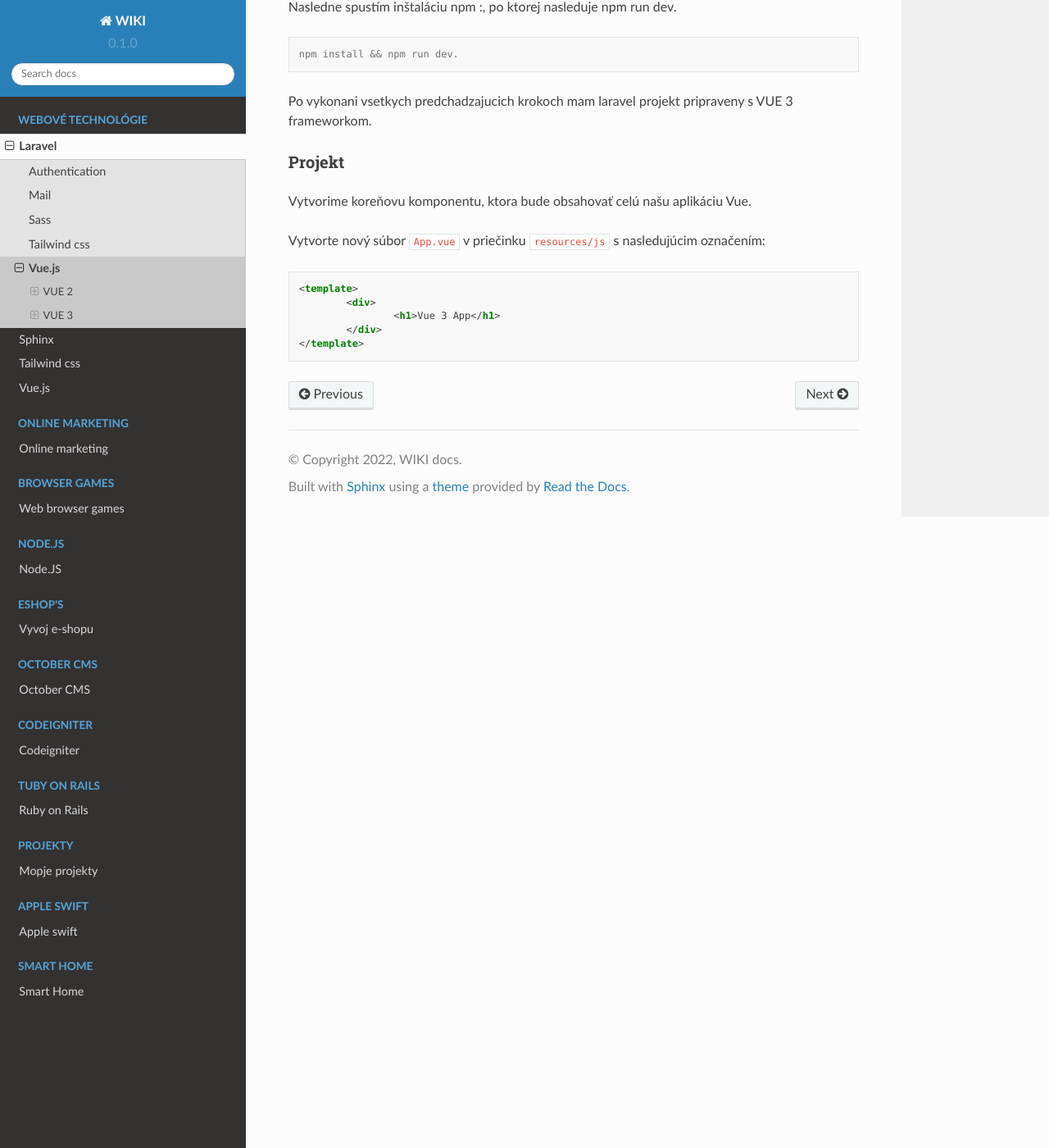
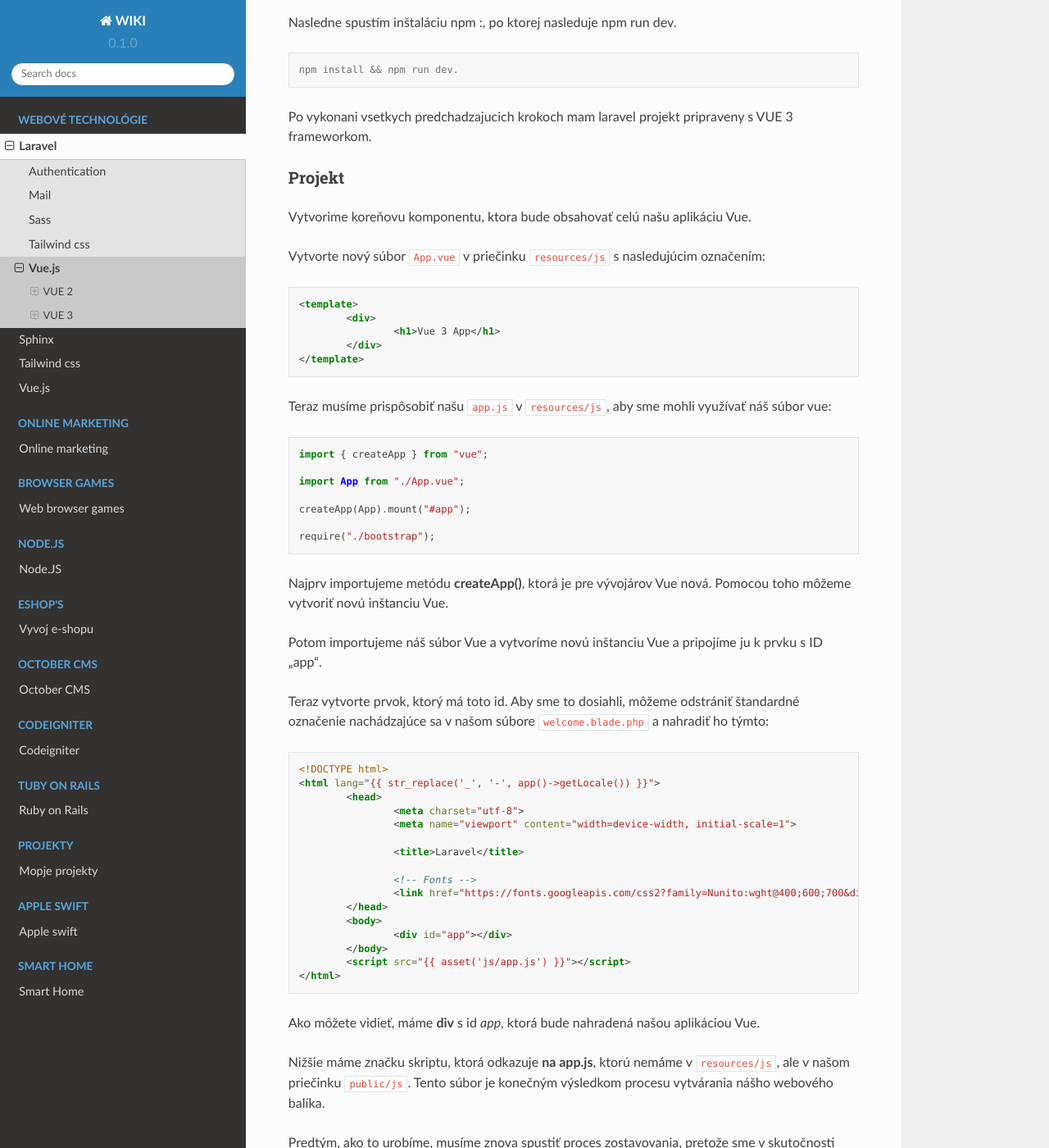
Before and after one commit to Lacike33/RTD_Wiki, a Sphinx documentation site: the page built from docs/source/web/laravel/vue.rst, in a window 1280 px wide and 1400 px high, scrolled down 3117 px. Shown: the whole window at 82% size. Built offline with Sphinx 7.4.7 and the Read the Docs theme 2.0.0, drawn with Linux system fonts in a browser that asks for light colours; pages that are not in the unit, such as notebooks, are missing from menus; some of the changed text lies outside the part shown.

Commit message:
Uprava instalacie VUE 3.

```diff
--- a/docs/source/web/laravel/vue.rst
+++ b/docs/source/web/laravel/vue.rst
@@ -28,6 +28,7 @@ Pre implementaciu cisteho **Vue 2** bez dalsich medzi frameworkov je optimalne v
 Nasledne je nutne si vybrat reaktivny framework a v nasom pripade to je **Vue.js**
 
 ::
+
 	// Generate basic scaffolding...
 
 	php artisan ui bootstrap
@@ -173,6 +174,62 @@ Vytvorte nový súbor ``App.vue`` v priečinku ``resources/js`` s nasledujúcim
 		</div>
 	</template>
 
+Teraz musíme prispôsobiť našu ``app.js`` v ``resources/js``, aby sme mohli využívať náš súbor vue:
+
+.. code-block::
+
+	import { createApp } from "vue";
+
+	import App from "./App.vue";
+
+	createApp(App).mount("#app");
+
+	require("./bootstrap");
+
+Najprv importujeme metódu **createApp()**, ktorá je pre vývojárov Vue nová. Pomocou toho môžeme vytvoriť novú inštanciu Vue.
+
+Potom importujeme náš súbor Vue a vytvoríme novú inštanciu Vue a pripojíme ju k prvku s ID „app“.
+
+Teraz vytvorte prvok, ktorý má toto id. Aby sme to dosiahli, môžeme odstrániť štandardné označenie nachádzajúce sa v našom súbore ``welcome.blade.php`` a nahradiť ho týmto:
+
+.. code-block:: html+php
+
+	<!DOCTYPE html>
+	<html lang="{{ str_replace('_', '-', app()->getLocale()) }}">
+		<head>
+			<meta charset="utf-8">
+			<meta name="viewport" content="width=device-width, initial-scale=1">
+
+			<title>Laravel</title>
+
+			<!-- Fonts -->
+			<link href="https://fonts.googleapis.com/css2?family=Nunito:wght@400;600;700&display=swap" rel="stylesheet">
+		</head>
+		<body>
+			<div id="app"></div>
+		</body>
+		<script src="{{ asset('js/app.js') }}"></script>
+	</html>
+
+
+Ako môžete vidieť, máme **div** s id *app*, ktorá bude nahradená našou aplikáciou Vue.
+
+Nižšie máme značku skriptu, ktorá odkazuje **na app.js**, ktorú nemáme v ``resources/js``, ale v našom priečinku ``public/js``. Tento súbor je konečným výsledkom procesu vytvárania nášho webového balíka.
+
+Predtým, ako to urobíme, musíme znova spustiť proces zostavovania, pretože sme v skutočnosti nespracovali súbory Vue, ktoré sme vytvorili.
+
+.. code-block:: console
+
+	npm run dev
+
+.. note::
+
+	Aby sme nemuseli spúšťať ``npm run dev`` zakaždým, keď vykonáme zmenu, môžeme spustiť ``npm run watch``, ktorý nám umožní spustiť proces zostavovania hneď po uložení zmien.
+
+
+
+
+
 .. toctree::
    :maxdepth: 3
    :name: laravel
```
